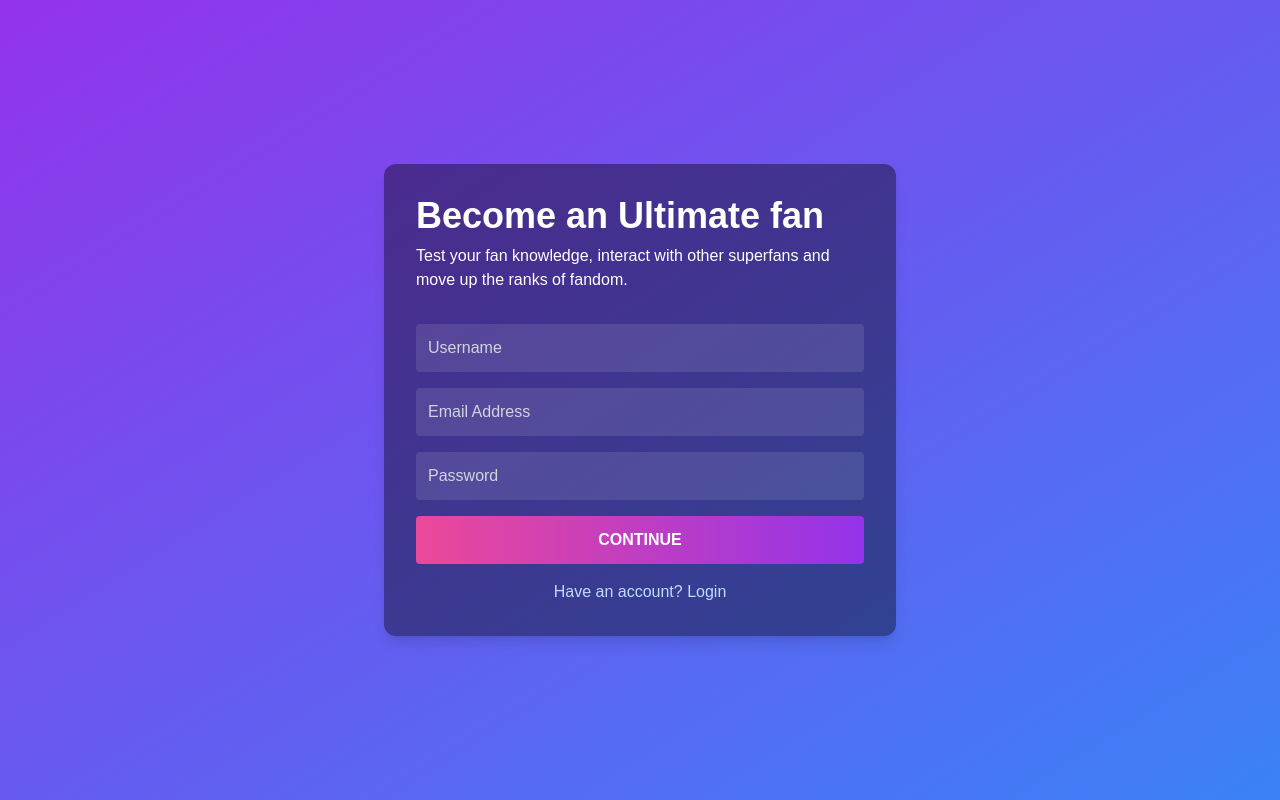
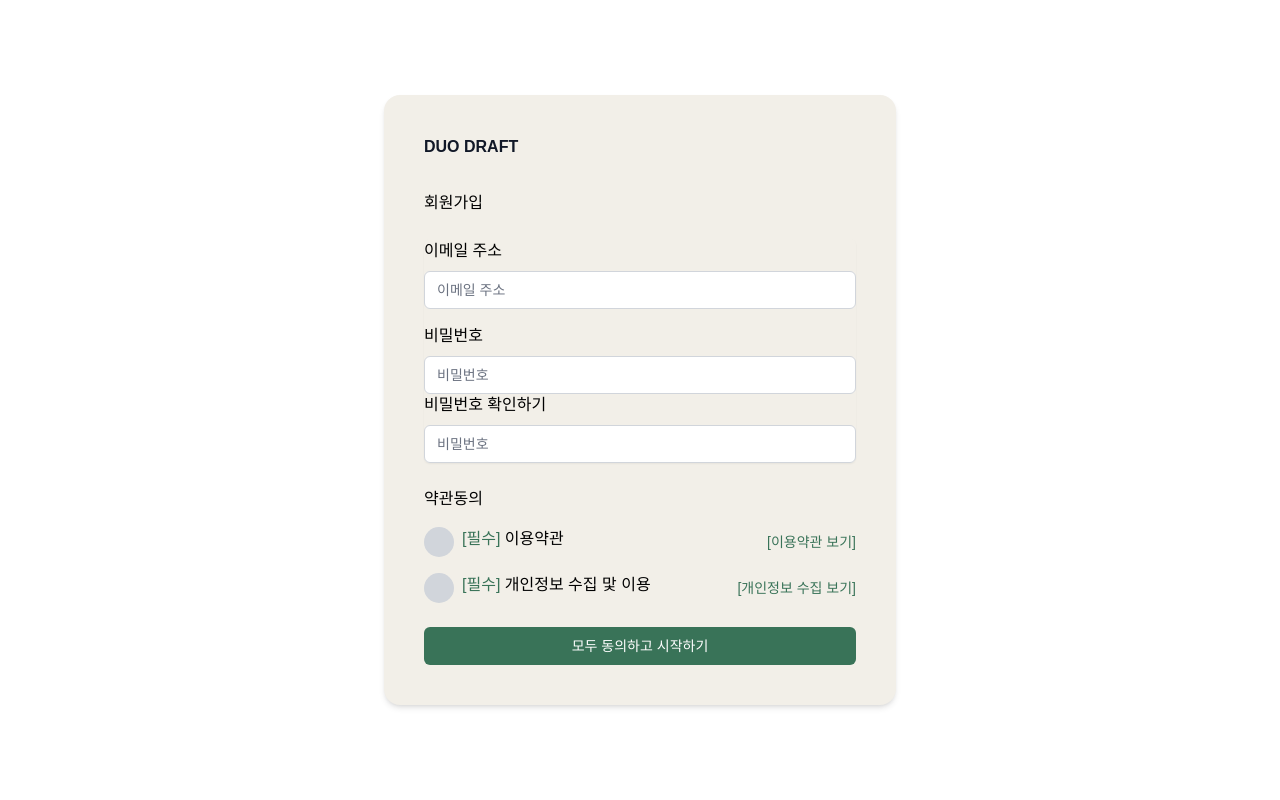
Before and after one commit to whyoutHwang/duo-draft-front, a React (Create React App) app: page /signup in a window 1280 px wide. Built offline with nearby package versions, Linux system fonts and the light colour scheme; no server answers; a web font is replaced by a local one.

Commit message:
회원 가입 페이지 수정

```diff
--- a/package.json
+++ b/package.json
@@ -12,6 +12,7 @@
     "react": "^18.2.0",
     "react-dom": "^18.2.0",
     "react-icons": "^5.0.1",
+    "react-modal": "^3.16.1",
     "react-router-dom": "^6.22.3",
     "react-scripts": "5.0.1",
     "react-select": "^5.8.0",
--- /dev/null
+++ b/src/pages/Signup/Signup.module.css
@@ -0,0 +1,30 @@
+/* styles.css */
+.customCheckbox {
+  appearance: none;
+  -webkit-appearance: none;
+  -moz-appearance: none;
+  display: inline-block;
+  width: 30px;
+  height: 30px;
+  background-color: #d1d5db; /* 기본 배경색 (회색) */
+  border-radius: 50%; /* 둥근 모양 */
+  position: relative;
+  cursor: pointer;
+  border: 2px solid transparent;
+}
+
+.customCheckbox:checked {
+  background-color: #397358; /* 체크된 상태 배경색 (녹색) */
+}
+
+.customCheckbox:checked::after {
+  content: "";
+  position: absolute;
+  top: 50%;
+  left: 50%;
+  width: 12px;
+  height: 12px;
+  border: solid white;
+  border-width: 0 2px 2px 0;
+  transform: translate(-50%, -50%) rotate(45deg);
+}
--- a/src/pages/Signup/index.js
+++ b/src/pages/Signup/index.js
@@ -1,79 +1,212 @@
 import React, { useState } from "react";
+import Modal from "react-modal";
 import { useNavigate } from "react-router-dom";
 import { signup } from "../../service/apiService";
+import styles from "./Signup.module.css";
+
+Modal.setAppElement("#root");
+
 function Signup() {
   const [formData, setFormData] = useState({
     username: "",
     email: "",
     password: "",
   });
+  const [signupSuccess, setSignupSuccess] = useState(false);
+  const [isModalOpen, setIsModalOpen] = useState(false);
+  const [modalTitle, setModalTitle] = useState("");
+  const [modalContent, setModalContent] = useState("");
   const navigate = useNavigate();
 
   const handleChange = (event) => {
-    setFormData({ ...formData, [event.target.name]: event.target.value });
+    const { name, value, type, checked } = event.target;
+    setFormData({
+      ...formData,
+      [name]: type === "checkbox" ? checked : value,
+    });
   };
 
   const handleSubmit = async (event) => {
     event.preventDefault();
     try {
       await signup(formData);
-      navigate("/signin"); // 회원 가입 성공 후 로그인 페이지로 이동
+      setSignupSuccess(true);
+      // navigate("/signin"); // 회원 가입 성공 후 로그인 페이지로 이동
     } catch (error) {
       console.error("Signup failed:", error.message);
       // 에러 처리 로직
     }
   };
 
-  const goToSignin = () => {
-    navigate("/signin");
+  const openModal = (title, content) => {
+    console.log(content);
+    setModalTitle(title);
+    setModalContent(content);
+    setIsModalOpen(true);
+  };
+
+  const closeModal = () => {
+    setIsModalOpen(false);
+    setModalContent("");
   };
 
   return (
-    <div className="min-h-screen bg-gradient-to-br from-purple-600 to-blue-500 flex justify-center items-center">
-      <div className="max-w-lg mx-auto p-8 bg-black bg-opacity-40 rounded-xl shadow-lg text-white">
-        <h2 className="text-4xl font-bold mb-2">Become an Ultimate fan</h2>
-        <p className="mb-8">
-          Test your fan knowledge, interact with other superfans and move up the
-          ranks of fandom.
-        </p>
-        <div className="space-y-4">
-          <input
-            type="text"
-            name="username"
-            onChange={handleChange}
-            className="w-full p-3 rounded bg-white bg-opacity-10 text-white placeholder-gray-300"
-            placeholder="Username"
-          />
-          <input
-            type="email"
-            name="email"
-            onChange={handleChange}
-            className="w-full p-3 rounded bg-white bg-opacity-10 text-white placeholder-gray-300"
-            placeholder="Email Address"
-          />
-          <input
-            type="password"
-            name="password"
-            onChange={handleChange}
-            className="w-full p-3 rounded bg-white bg-opacity-10 text-white placeholder-gray-300"
-            placeholder="Password"
-          />
+    <div className="min-h-screen flex">
+      <div className="flex-1 flex items-center justify-center ">
+        <div className="max-w-lg w-full bg-[#F2EFE8] p-10 rounded-2xl shadow-md">
+          <div>
+            <span className="mt-6 font-extrabold text-gray-900">DUO DRAFT</span>
+          </div>
+          {signupSuccess ? (
+            <div className="text-center">
+              <div style={{ width: "300px", height: "300px" }}></div>
+              <p className="mt-4">회원가입 완료!</p>
+              <button
+                onClick={() => navigate("/signin")}
+                className="mt-6 group relative w-full flex justify-center py-2 px-4 border border-transparent text-sm font-medium rounded-md text-white bg-[#397358] focus:outline-none focus:ring-2 focus:ring-offset-2 focus:ring-indigo-500"
+              >
+                로그인 페이지로 이동
+              </button>
+            </div>
+          ) : (
+            <form className="mt-8 space-y-6" onSubmit={handleSubmit}>
+              <div className="mt-8">
+                <h4>회원가입</h4>
+              </div>
+              <input type="hidden" name="remember" value="true" />
+              <div className="rounded-md shadow-sm -space-y-px ">
+                <div className="mb-4">
+                  <label htmlFor="email-address">이메일 주소</label>
+                  <input
+                    id="email-address"
+                    name="email"
+                    type="email"
+                    onChange={handleChange}
+                    autoComplete="email"
+                    required
+                    className="mt-2 appearance-none rounded-md block w-full px-3 py-2 border border-gray-300 placeholder-gray-500 text-gray-900 focus:outline-none focus:ring-indigo-500 focus:border-indigo-500 sm:text-sm"
+                    placeholder="이메일 주소"
+                  />
+                </div>
+                <div>
+                  <label htmlFor="password">비밀번호</label>
+                  <input
+                    id="password"
+                    name="password"
+                    type="password"
+                    onChange={handleChange}
+                    autoComplete="current-password"
+                    required
+                    className="mt-2 appearance-none rounded-md block w-full px-3 py-2 border border-gray-300 placeholder-gray-500 text-gray-900 focus:outline-none focus:ring-indigo-500 focus:border-indigo-500 sm:text-sm"
+                    placeholder="비밀번호"
+                  />
+                </div>
+                <div>
+                  <label htmlFor="password-confirm">비밀번호 확인하기</label>
+                  <input
+                    id="password-confirm"
+                    name="passwordConfirm"
+                    type="password"
+                    onChange={handleChange}
+                    autoComplete="current-password"
+                    required
+                    className="mt-2 appearance-none rounded-md block w-full px-3 py-2 border border-gray-300 placeholder-gray-500 text-gray-900 focus:outline-none focus:ring-indigo-500 focus:border-indigo-500 sm:text-sm"
+                    placeholder="비밀번호"
+                  />
+                </div>
+              </div>
+              <div className="mt-8">
+                <h4>약관동의</h4>
+                <div className="mt-4">
+                  <label className="flex justify-between items-center">
+                    <div className="flex">
+                      <input
+                        type="checkbox"
+                        name="terms1"
+                        onChange={handleChange}
+                        required
+                        className={styles.customCheckbox}
+                      />
+                      <span className="ml-2">
+                        <span style={{ color: "#397358" }}>[필수] </span>
+                        이용약관
+                      </span>
+                    </div>
+                    <button
+                      type="button"
+                      onClick={() => openModal("이용약관", "이용약관 내용...")}
+                      style={{ color: "#397358" }}
+                      className="ml-2 text-sm"
+                    >
+                      [이용약관 보기]
+                    </button>
+                  </label>
+                </div>
+                <div className="mt-4">
+                  <label className="flex justify-between items-center">
+                    <div className="flex">
+                      <input
+                        type="checkbox"
+                        name="terms2"
+                        onChange={handleChange}
+                        required
+                        className={styles.customCheckbox}
+                      />
+                      <span className="ml-2">
+                        <span style={{ color: "#397358" }}>[필수] </span>
+                        개인정보 수집 맟 이용
+                      </span>
+                    </div>
+                    <button
+                      type="button"
+                      onClick={() =>
+                        openModal(
+                          "개인정보 수집 맟 이용",
+                          "개인정보 수집 및 이용 내용..."
+                        )
+                      }
+                      style={{ color: "#397358" }}
+                      className="ml-2 text-sm"
+                    >
+                      [개인정보 수집 보기]
+                    </button>
+                  </label>
+                </div>
+              </div>
+              <div></div>
+              <div className="mt-6">
+                <button
+                  type="submit"
+                  className="group relative w-full flex justify-center py-2 px-4 border border-transparent text-sm font-medium rounded-md text-white bg-[#397358] focus:outline-none focus:ring-2 focus:ring-offset-2 focus:ring-indigo-500"
+                >
+                  모두 동의하고 시작하기
+                </button>
+              </div>
+            </form>
+          )}
+        </div>
+      </div>
+      <Modal
+        isOpen={isModalOpen}
+        onRequestClose={closeModal}
+        contentLabel="Terms Modal"
+        className="flex items-center justify-center"
+        overlayClassName="fixed inset-0 bg-black bg-opacity-50 flex items-center justify-center"
+      >
+        <div className="bg-white p-6 rounded-lg max-w-lg mx-auto">
+          <h4 className="font-bold mb-4">
+            <span style={{ color: "#397358" }}>[필수] </span>
+            {modalTitle}
+          </h4>
+          <div className="text-gray-700">{modalContent}</div>
           <button
-            onClick={handleSubmit}
-            className="w-full p-3 rounded bg-gradient-to-r from-pink-500 to-purple-600 text-white font-bold"
+            onClick={closeModal}
+            className="mt-4 w-full flex justify-center py-2 px-4 border border-transparent text-sm font-medium rounded-md text-white bg-[#397358] focus:outline-none focus:ring-2 focus:ring-offset-2 focus:ring-indigo-500"
           >
-            CONTINUE
+            닫기
           </button>
         </div>
-        <div className="mt-4 text-center">
-          <a
-            onClick={() => navigate("/signin")}
-            className="text-blue-200 hover:underline cursor-pointer"
-          >
-            Have an account? Login
-          </a>
-        </div>
-      </div>
+      </Modal>
     </div>
   );
 }
--- a/src/service/axios.js
+++ b/src/service/axios.js
@@ -24,15 +24,15 @@ axiosInstance.interceptors.response.use(
       switch (status) {
         case 404:
           toast.error("데이터를 찾을 수 없습니다.");
-          console.error("데이터를 찾을 수 없습니다.", data.error);
+          console.error("데이터를 찾을 수 없습니다.", data.message);
           break;
         case 500:
           toast.error("서버 오류가 발생했습니다.");
-          console.error("서버 오류가 발생했습니다.", data.error);
+          console.error("서버 오류가 발생했습니다.", data.message);
           break;
         default:
-          toast.error("요청 중 오류가 발생했습니다.");
-          console.error("요청 중 오류가 발생했습니다.", data.error);
+          toast.error(data.message);
+          console.error("요청 중 오류가 발생했습니다.", data.message);
       }
     } else if (error.request) {
       toast.error("응답을 받지 못했습니다.");
```
Also changed, not shown: src/pages/Signin/index.js (+12 -16 lines), 2 other files (tests, documents, lock files or other folders).
